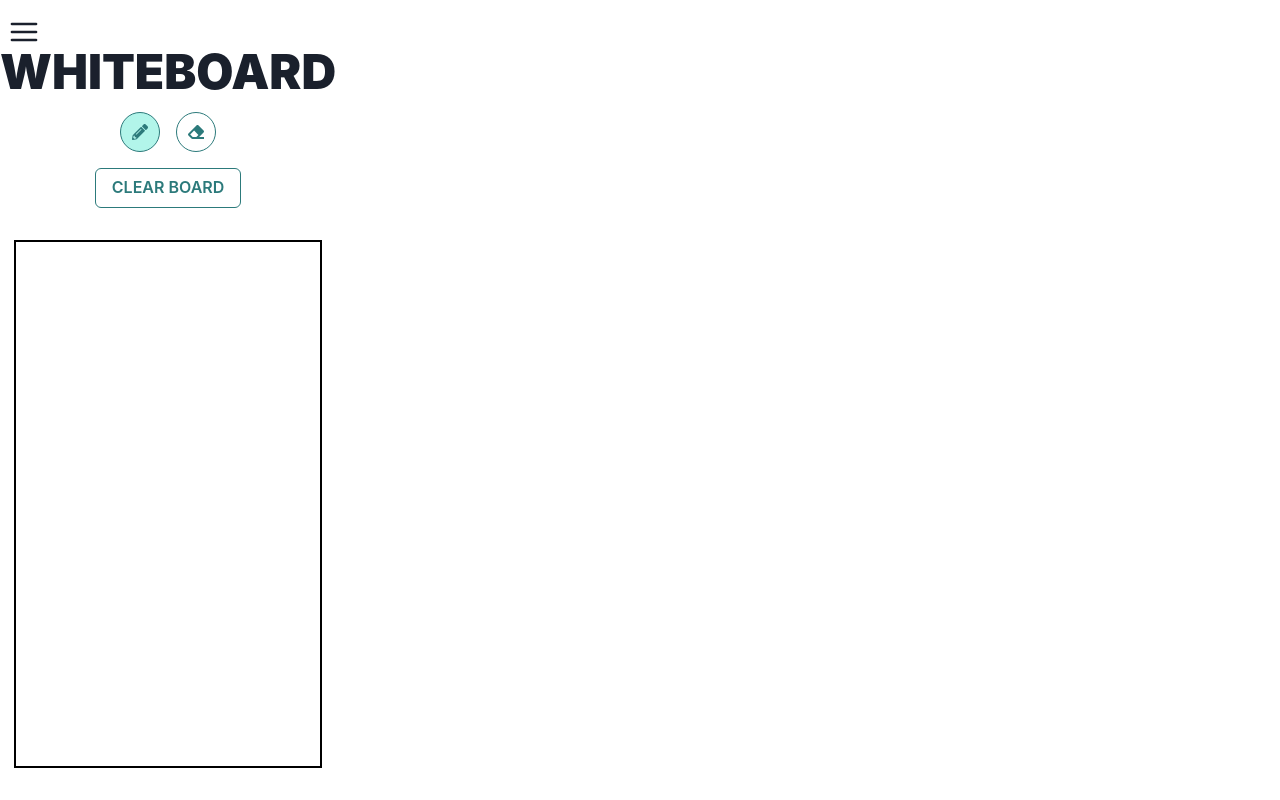
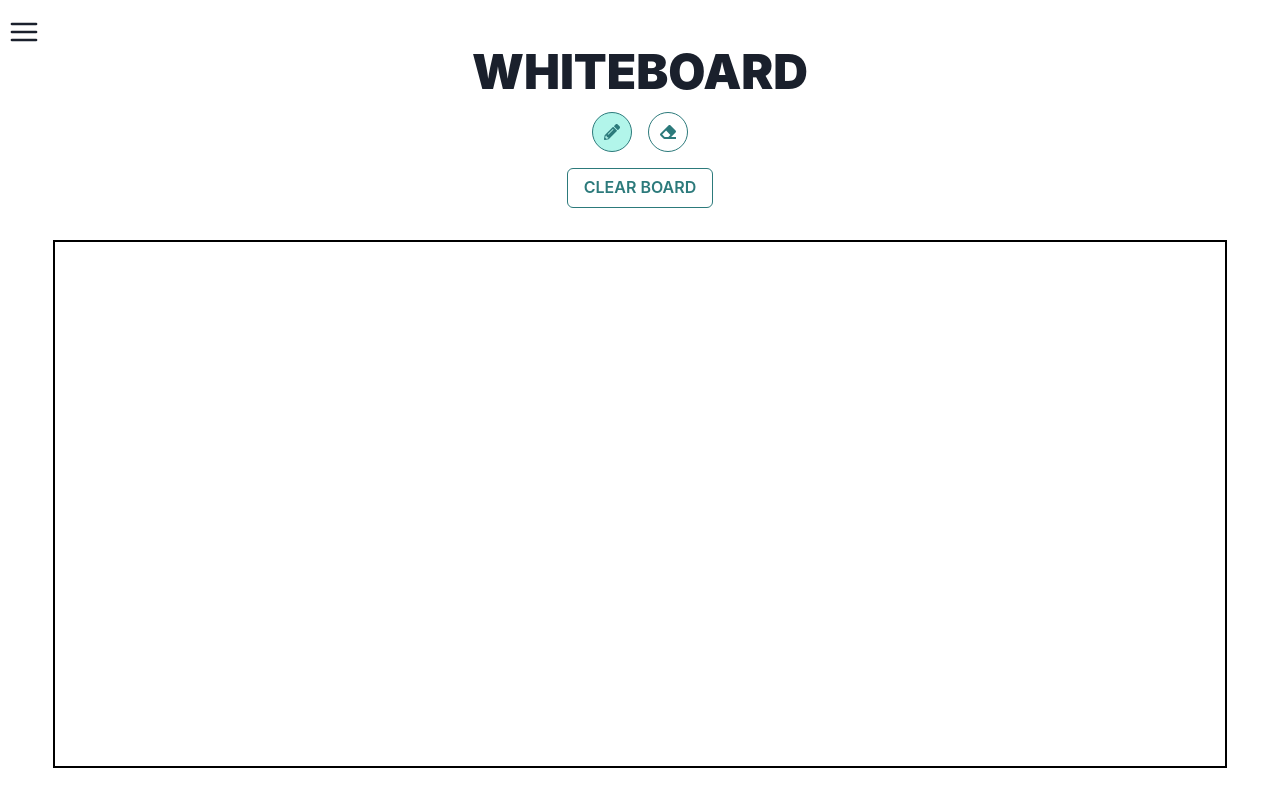
Before and after one commit to muuuy/japanese-dictionary, a React (Vite) app in the folder client/: page /whiteboard in a window 1280 px wide. Built offline with nearby package versions, Linux system fonts and the light colour scheme.

Commit message:
fixed styling issues (whiteboard

```diff
--- a/client/src/components/Flashcard/AddFlashcard.tsx
+++ b/client/src/components/Flashcard/AddFlashcard.tsx
@@ -29,10 +29,6 @@ const AddFlashcard: React.FC<AddFLashcardProp> = ({ addFlashcard }) => {
     setFormData({ ...formData, [event.target.name]: event.target.value });
   };
 
-  useEffect(() => {
-    console.log(formData);
-  }, [formData]);
-
   return (
     <div className="bg-white border-2 border-teal p-8 rounded-xl">
       <FormControl isRequired>
--- a/client/src/components/WhiteboardComponents/WhiteboardBoard.tsx
+++ b/client/src/components/WhiteboardComponents/WhiteboardBoard.tsx
@@ -107,7 +107,7 @@ const WhiteboardBoard: React.FC<WhiteboardBoardProps> = ({
         CLEAR BOARD
       </Button>
       <div
-        className="w-11/12 my-8 flex-grow border-2 border-black"
+        className="w-11/12 my-8 flex-1 border-2 border-black"
         ref={whiteboard}
       >
         <canvas
--- a/client/src/pages/Flashcards.tsx
+++ b/client/src/pages/Flashcards.tsx
@@ -92,10 +92,6 @@ const Flashcards = () => {
     setDisplayCards(populateDisplayCards());
   }, [populateDisplayCards]);
 
-  useEffect(() => {
-    console.log(flashcards);
-  }, [flashcards]);
-
   return (
     <div className="flex flex-col flex-1 justify-center items-center">
       <h1 className="page--header">FLASHCARDS</h1>
--- a/client/src/pages/Whiteboard.tsx
+++ b/client/src/pages/Whiteboard.tsx
@@ -22,7 +22,7 @@ const Whiteboard = () => {
   };
 
   return (
-    <div className="flex flex-col items-center justify-center h-screen">
+    <div className="flex flex-col flex-1 items-center justify-center h-screen">
       <h1 className="text-5xl font-black mt-12 text-center">WHITEBOARD</h1>
       <div className="flex gap-4 mt-4">
         <IconButton
```
